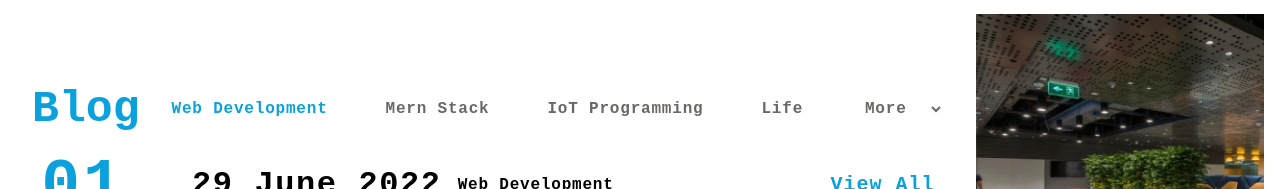
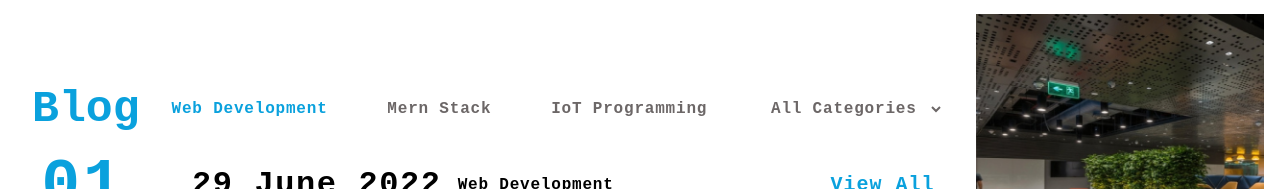
Before and after one commit to sedhha/next-js-pf-v2, a Next.js app: page / in a window 1280 px wide. Shown: the part 1465-1654 px from the top of the page. Built offline with nearby package versions, Linux system fonts and the light colour scheme.

Commit message:
Blog Show All Categories Fix

```diff
--- a/components/v2/Blog/Blog.module.css
+++ b/components/v2/Blog/Blog.module.css
@@ -82,6 +82,10 @@
 	font-size: clamp(0.5rem, 2vh, 16rem);
 	letter-spacing: 0.05em;
 	color: var(--inactive-blog-category-text);
+}
+
+.BlogCategories > h3:nth-child(n+4) {
+	display: none;
 }
 
 .BlogCategories h3[is-active='true'] {
@@ -270,6 +274,9 @@
 	.BlogCategories {
 		flex: none;
 	}
+	.BlogCategories > select > option:first-child  {
+		color: red;
+	}
 	.BlogHead {
 		justify-content: space-between;
 		padding: 0;
--- a/components/v2/Blog/index.tsx
+++ b/components/v2/Blog/index.tsx
@@ -5,6 +5,15 @@ import SocialIcons from '@/v2/common/SocialIcons';
 import VisibilityHandler from '@/v2/common/VisibilityController';
 import attributes from '@/constants/header-attr.json';
 import { println } from '@/utils/dev-utils';
+const blogCategories = [
+	'Web Development',
+	'Mern Stack',
+	'IoT Programming',
+	'Life',
+	'Gaming',
+	'APIs',
+	'Docker'
+];
 const Blog = () => {
 	return (
 		<VisibilityHandler
@@ -15,15 +24,16 @@ const Blog = () => {
 						<div className={classes.BlogHead}>
 							<h1>Blog</h1>
 							<section className={classes.BlogCategories}>
-								<h3 is-active="true">Web Development</h3>
-								<h3>Mern Stack</h3>
-								<h3>IoT Programming</h3>
-								<h3>Life</h3>
+								{blogCategories.map((item, index) => (
+									<h3 key={index} is-active={`${index === 0}`}>
+										{item}
+									</h3>
+								))}
 								<select>
-									<option>More</option>
-									<option>Gaming</option>
-									<option>APIs</option>
-									<option>Docker</option>
+									<option>All Categories</option>
+									{blogCategories.map((item, index) => (
+										<option key={index}>{item}</option>
+									))}
 								</select>
 							</section>
 						</div>
```
